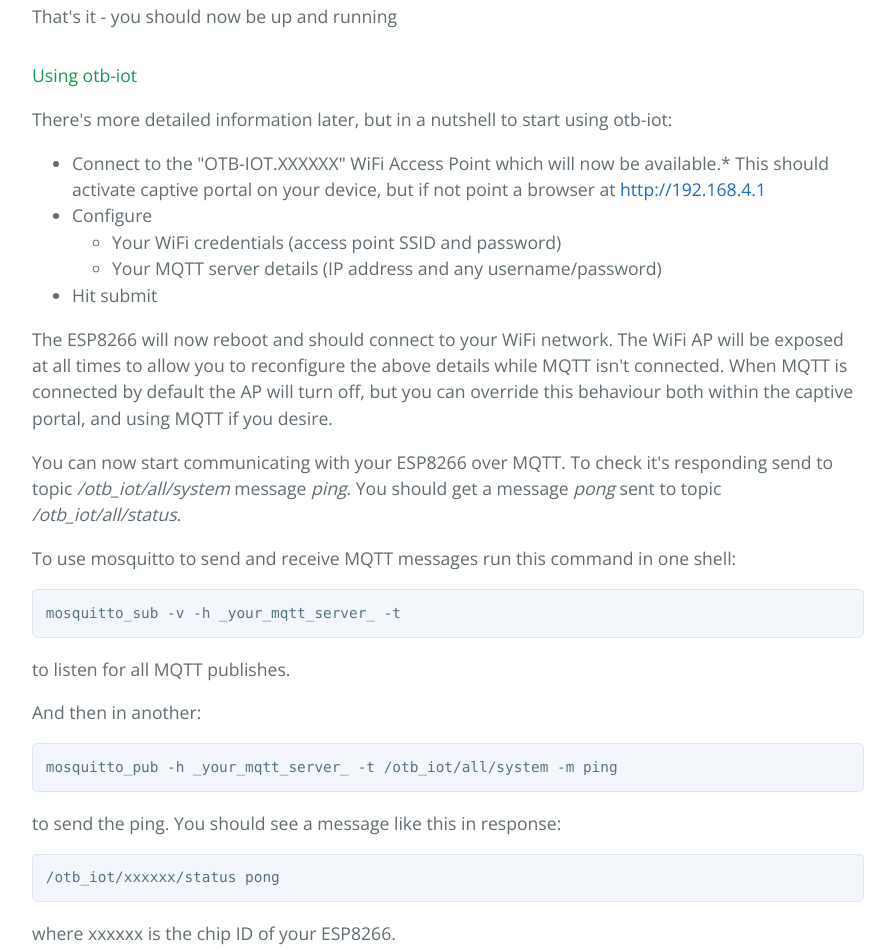
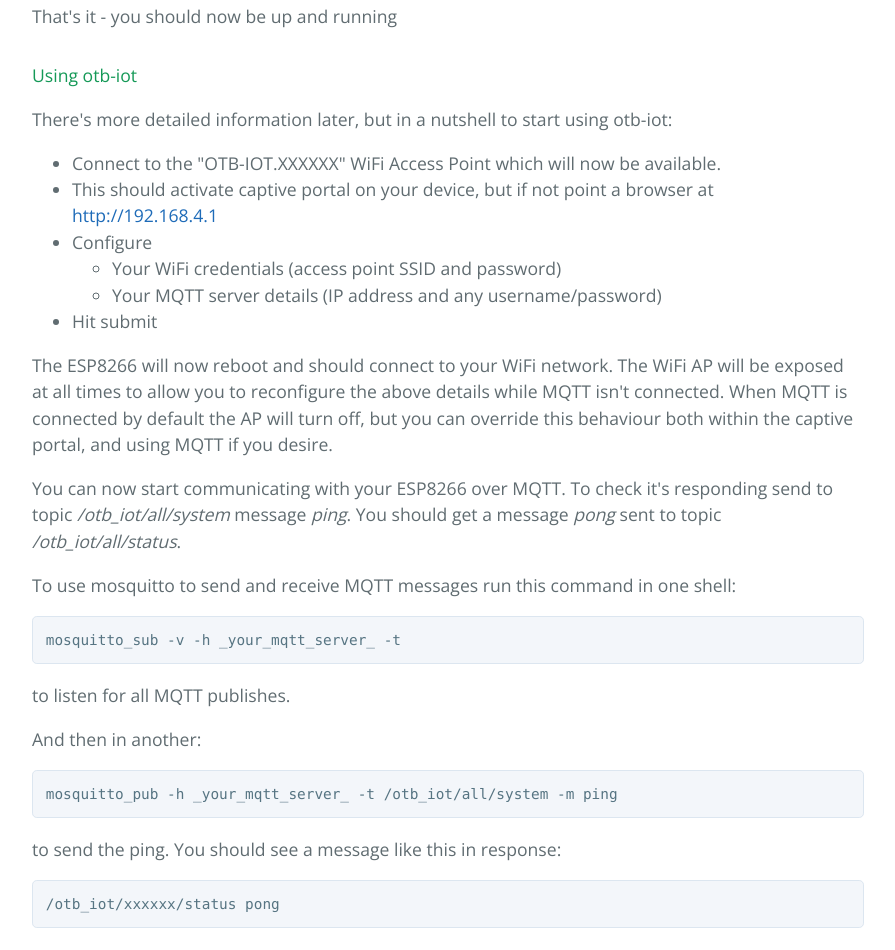
Before and after one commit to piersfinlayson/otb-iot, a plain HTML site: page index.html in a window 1280 px wide. Shown: the part 2606-3556 px from the top of the page, without its empty margins (192-1087 px from the left). Drawn offline with nearby package versions, Linux system fonts and the light colour scheme.

Commit message:
Update index.html

```diff
--- a/index.html
+++ b/index.html
@@ -116,7 +116,8 @@
 <p>There's more detailed information later, but in a nutshell to start using otb-iot:</p>
 
 <ul>
-<li>Connect to the "OTB-IOT.XXXXXX" WiFi Access Point which will now be available.* This should activate captive portal on your device, but if not point a browser at <a href="http://192.168.4.1">http://192.168.4.1</a>
+<li>Connect to the "OTB-IOT.XXXXXX" WiFi Access Point which will now be available.</li>
+<li>This should activate captive portal on your device, but if not point a browser at <a href="http://192.168.4.1">http://192.168.4.1</a>
 </li>
 <li>Configure
 
```
